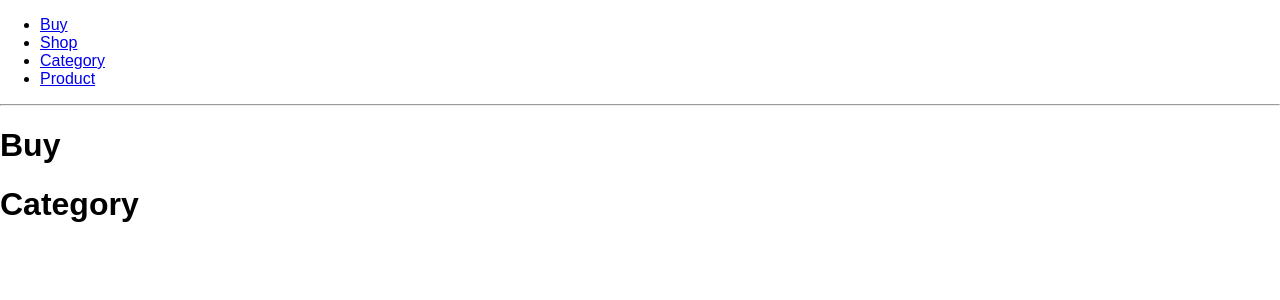
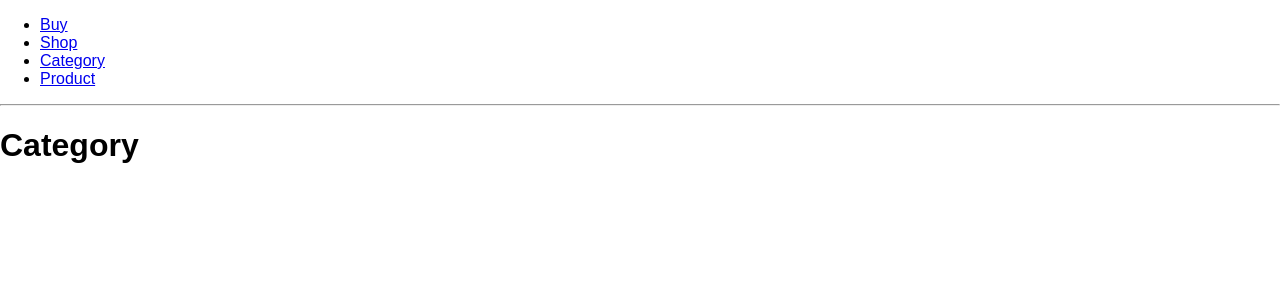
Before and after one commit to marat-curious/shopping-list, a React (Create React App) app in the folder client/: page /category in a window 1280 px wide. Shown: the top 300 px of the page. Built offline with nearby package versions, Linux system fonts and the light colour scheme.

Commit message:
add exact param to router

```diff
--- a/client/src/App.js
+++ b/client/src/App.js
@@ -22,7 +22,7 @@ const App = () => (
 
       <hr/>
 
-      <Route path="/" component={Buy}/>
+      <Route exact path="/" component={Buy}/>
       <Route exact path="/shop" component={Shop}/>
       <Route path="/category" component={Category}/>
       <Route path="/product" component={Product}/>
```
